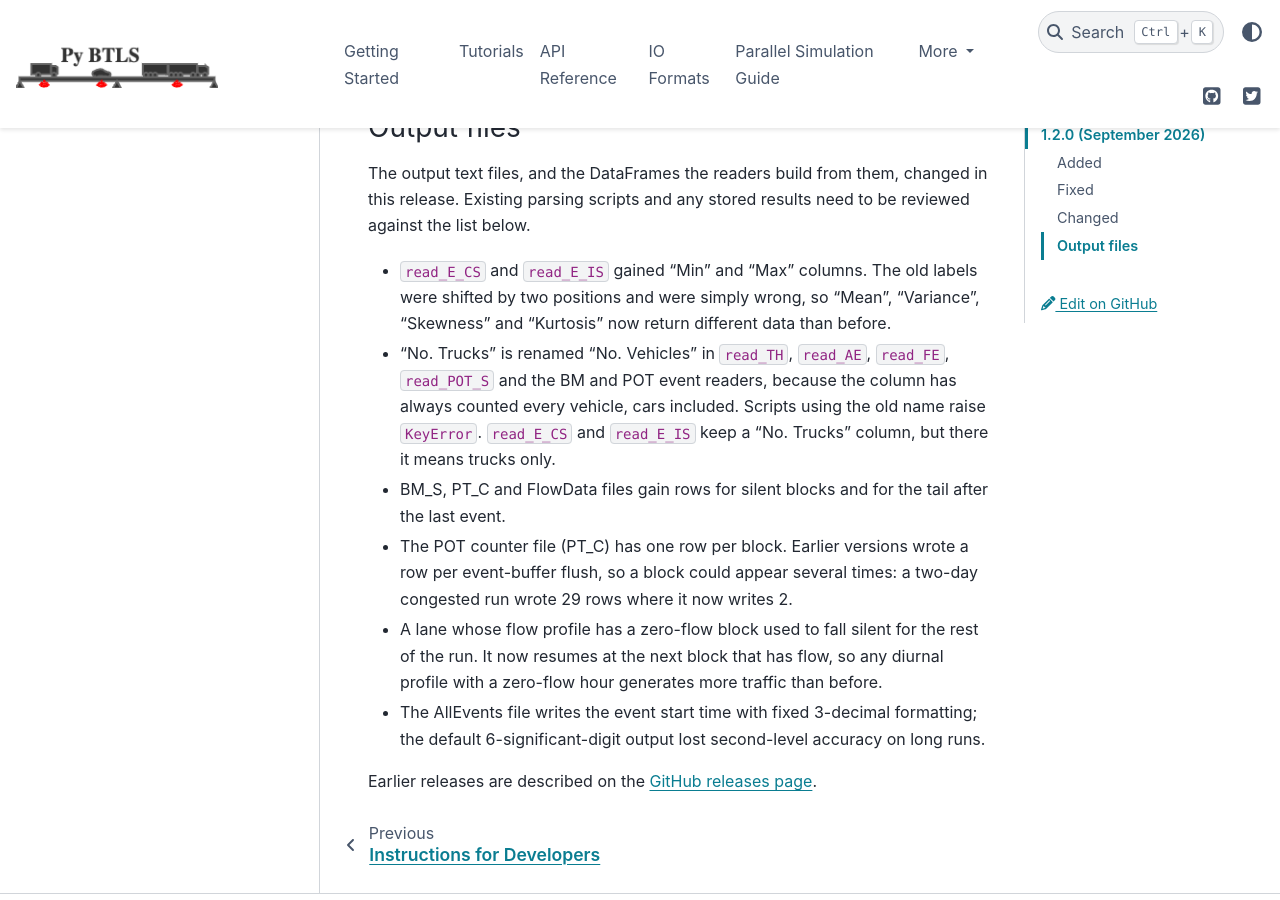
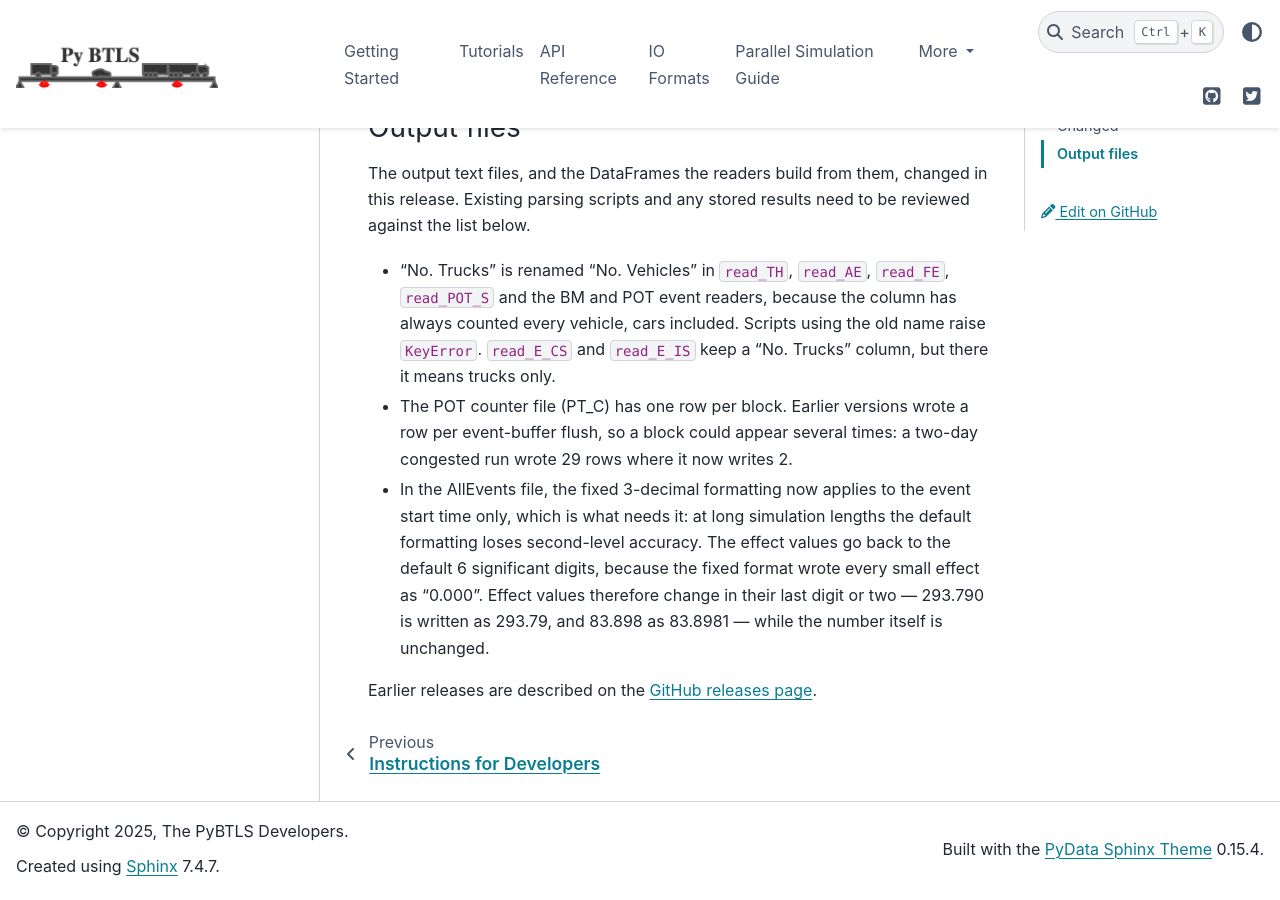
Before and after one commit to ccaprani/btls, a Sphinx documentation site: the page built from docs/source/changelog.rst, in a window 1280 px wide and 900 px high, scrolled down 3584 px. Built offline with Sphinx 7.4.7 and the PyData theme 0.15.4, drawn with Linux system fonts in a browser that asks for light colours; the version number is read from the project's files by our own code.

Commit message:
docs: drop the "Output files" claims that measurement does not support
Four of the six bullets in that section described things this release does
not do. Each was checked by running the same fixed-seed scenario against
v1.0.1 and against this branch and diffing every output file, and then by
locating the commit that introduced the behaviour.

- read_E_CS / read_E_IS "gained Min and Max columns": v1.0.1 already lists
  Effect, No. Events, No. Vehicles, No. Trucks, Min, Max, Mean, Std Dev,
  Variance, Skewness, Kurtosis, in that order, with a comment saying it
  matches CEventStatistics::outputString. Nothing was gained or shifted.
- "BM_S, PT_C and FlowData gain rows for silent blocks and for the tail
  after the last event": both versions write those rows, byte for byte. A
  one-day run with hourly blocks and four silent hours at the end produces
  identical BM_S, PT_C and FlowData on either side, including a row past
  the last configured block. The "while, not if: fill in any silent blocks"
  loop came in with 2ef40ec, an ancestor of main.
- "A lane whose flow profile has a zero-flow block used to fall silent for
  the rest of the run": skipZeroFlowBlocks() came in with 7c52f49, also an
  ancestor of main. Three configurations were run against both versions,
  including the one this repository's own DR-14 regression test uses (six
  hours of zero truck flow with cars still present, over two days): the
  generated traffic is byte-identical every time, and flow resumes on both.
- AllEvents formatting was documented backwards. v1.0.1 already wrote the
  whole line with fixed 3 decimals; what this release changes is that the
  effect values return to 6 significant digits, since the fixed format
  wrote every small effect as "0.000". The bullet now says that, with the
  measured before/after values.

The two bullets that survive were verified the same way: the No. Vehicles
rename is real in read_TH, read_AE, read_FE and read_POT_S, and the PT_C
row-per-block change is the one added in the previous commit.

Co-Authored-By: Claude Opus 5 (1M context) <noreply@anthropic.com>

```diff
--- a/docs/source/changelog.rst
+++ b/docs/source/changelog.rst
@@ -142,27 +142,21 @@ The output text files, and the DataFrames the readers build from them,
 changed in this release. Existing parsing scripts and any stored results
 need to be reviewed against the list below.
 
-- ``read_E_CS`` and ``read_E_IS`` gained "Min" and "Max" columns. The old
-  labels were shifted by two positions and were simply wrong, so "Mean",
-  "Variance", "Skewness" and "Kurtosis" now return different data than
-  before.
 - "No. Trucks" is renamed "No. Vehicles" in ``read_TH``, ``read_AE``,
   ``read_FE``, ``read_POT_S`` and the BM and POT event readers, because
   the column has always counted every vehicle, cars included. Scripts
   using the old name raise ``KeyError``. ``read_E_CS`` and ``read_E_IS``
   keep a "No. Trucks" column, but there it means trucks only.
-- BM_S, PT_C and FlowData files gain rows for silent blocks and for the
-  tail after the last event.
 - The POT counter file (PT_C) has one row per block. Earlier versions wrote
   a row per event-buffer flush, so a block could appear several times: a
   two-day congested run wrote 29 rows where it now writes 2.
-- A lane whose flow profile has a zero-flow block used to fall silent for
-  the rest of the run. It now resumes at the next block that has flow, so
-  any diurnal profile with a zero-flow hour generates more traffic than
-  before.
-- The AllEvents file writes the event start time with fixed 3-decimal
-  formatting; the default 6-significant-digit output lost second-level
-  accuracy on long runs.
+- In the AllEvents file, the fixed 3-decimal formatting now applies to the
+  event start time only, which is what needs it: at long simulation lengths
+  the default formatting loses second-level accuracy. The effect values go
+  back to the default 6 significant digits, because the fixed format wrote
+  every small effect as "0.000". Effect values therefore change in their
+  last digit or two — 293.790 is written as 293.79, and 83.898 as 83.8981 —
+  while the number itself is unchanged.
 
 Earlier releases are described on the
 `GitHub releases page <https://github.com/ccaprani/btls/releases>`_.
```
